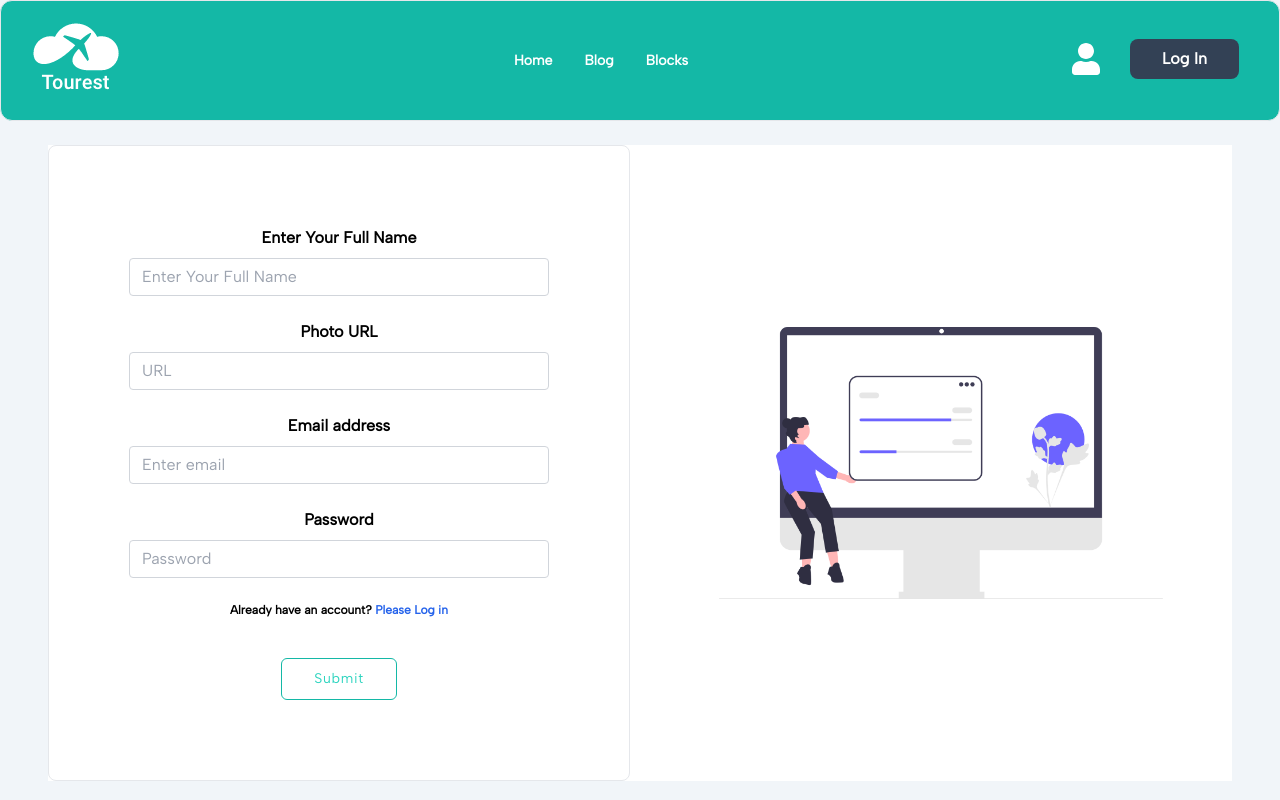
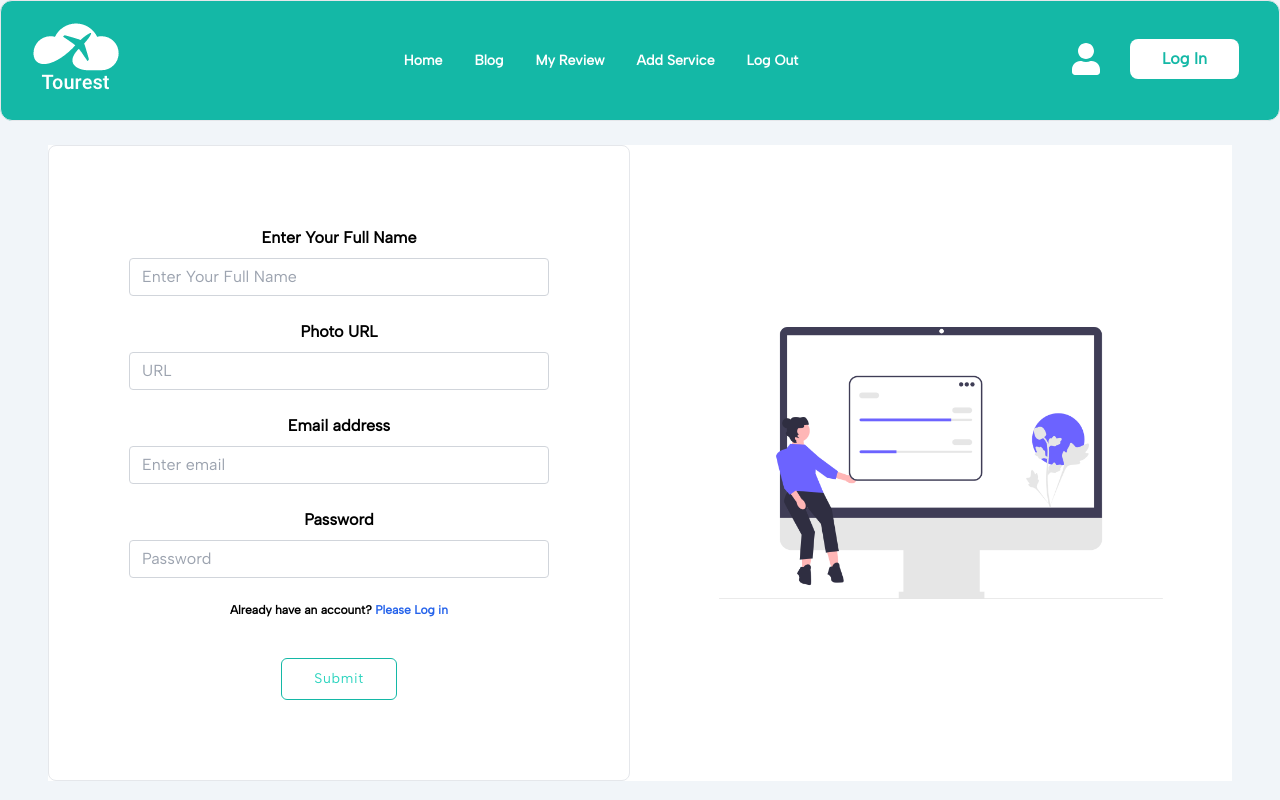
Before and after one commit to SaidurRahman10/TIMETOGO-CLIENT, a React (Create React App) app: page /register in a window 1280 px wide. Shown: the top 800 px of the page. Built offline with nearby package versions, Linux system fonts and the light colour scheme; no server answers.

Commit message:
add detail page of card

```diff
--- a/package.json
+++ b/package.json
@@ -14,6 +14,7 @@
     "react-photo-view": "^1.2.2",
     "react-router-dom": "^6.4.3",
     "react-scripts": "5.0.1",
+    "react-toastify": "^9.1.1",
     "web-vitals": "^2.1.4"
   },
   "scripts": {
--- a/src/Pages/AllPlace/AllPlace.js
+++ b/src/Pages/AllPlace/AllPlace.js
@@ -35,9 +35,10 @@ const AllPlace = ({allPlaces}) => {
               </div>
             </h3>
             <p className="text-slate-500 mb-7 text-base leading-relaxed">
-             {description.slice(0,130)}...
+             {description.slice(0,99)}...
             </p>
-         <Link
+            <div className='font-bold text-xl mb-5'>Tour Price: $ {price}</div>
+         <Link to={`/allPlace/${_id}`}
 
               className="text-white  hover:bg-transparent inline-block rounded-full border hover:border-teal-500 bg-teal-500 py-2 px-7 text-base font-medium transition hover:text-teal-500 "
             >
--- /dev/null
+++ b/src/Pages/AllPlace/SingelPlace.js
@@ -0,0 +1,72 @@
+import React from "react";
+import { FaStar, FaStarHalf } from "react-icons/fa";
+import { Link, useLoaderData } from "react-router-dom";
+import { ToastContainer, toast } from "react-toastify";
+import "react-toastify/dist/ReactToastify.css";
+import { PhotoProvider, PhotoView } from 'react-photo-view';
+import 'react-photo-view/dist/react-photo-view.css';
+
+const SingelPlace = () => {
+  const { title, img, description, price, rating, time } = useLoaderData();
+
+  const notify = () => toast("Thanks For Booking!");
+
+  return (
+    <div>
+      <div className="mb-10 overflow-hidden rounded-lg  grid grid-cols-1 md:grid-cols-2 gap-10 mx-5 mt-5">
+        <div>
+        <PhotoProvider>
+      <PhotoView src={img}>
+      <img src={img} className="w-full" alt="images" />
+      </PhotoView>
+    </PhotoProvider>
+          <h3>
+            <div className="text-dark hover:text-primary mb-4 block text-xl font-semibold sm:text-[22px] md:text-xl lg:text-[22px] xl:text-xl 2xl:text-[22px] mx-5 md:mx-0 mt-2">
+              {title}
+            </div>
+          </h3>
+          <div className="flex font-bold  mx-5 md:mx-0">
+            {rating}{" "}
+            <span className="flex ml-3 mt-">
+              <FaStar />
+              <FaStar />
+              <FaStar />
+              <FaStar />
+              <FaStarHalf />
+            </span>
+            <span>({rating})</span>
+          </div>
+          <p className="font-bold my-2 mx-5 md:mx-0">Total Hours: {time} H</p>
+          <h1 className="text-2xl font-extrabold  mb-3 mx-5 md:mx-0 ">
+            Price: ${price}
+          </h1>
+
+          <button
+            onClick={notify}
+            type="button"
+            className="items-start    text-white bg-gradient-to-r from-blue-500 via-blue-600 to-blue-700 hover:bg-gradient-to-br focus:ring-4 focus:outline-none focus:ring-blue-300 dark:focus:ring-blue-800 font-md rounded-lg text-md px-8 py-4 text-center  mb-2 mx-5 md:mx-0"
+          >
+            Book Now
+          </button>
+          <ToastContainer />
+        </div>
+        <div className="mx-5 md:mx-0">
+          <p className="text-5xl font-bolder underline my-3">Description:</p>
+          <p className="text-body-color mb-7 text-base leading-relaxed">
+            {description}
+          </p>
+
+          <Link
+            className="text-body-color hover:border-primary hover:bg-primary inline-block rounded-full border hover:border-black py-2 px-7 text-base font-medium transition hover:bg-white bg-teal-500 hover:text-black text-white"
+            to={`/allPlace`}
+          >
+            {" "}
+            Back To All Place
+          </Link>
+        </div>
+      </div>
+    </div>
+  );
+};
+
+export default SingelPlace;
--- a/src/Pages/Home/HeroSection/HeroSection.js
+++ b/src/Pages/Home/HeroSection/HeroSection.js
@@ -20,7 +20,9 @@ const HeroSection = () => {
 
                     <p className="mt-2 text-gray-500 ">Select a popular travel destination below to discover exclusive trips backed by our low price guarantee.</p>
 
-                    <button className="w-full tracking-wider px-6 py-2.5 mt-6 text-sm text-white  duration-300 transform bg-yellow-500 rounded-md lg:w-auto hover:bg-teal-500 focus:outline-none focus:bg-teal-500">Shop Now</button>
+                  <Link to='/allPlace'>
+                  <button className="w-full tracking-wider px-6 py-2.5 mt-6 text-sm text-white  duration-300 transform bg-yellow-500 rounded-md lg:w-auto hover:bg-teal-500 focus:outline-none focus:bg-teal-500">Book Now</button>
+                  </Link>
                    <Link to='/login'>
                    <button className='w-full tracking-wider px-8 py-2.5 mt-6 text-sm text-teal-400  duration-300 transform border border-teal-500 hover:text-white rounded-md lg:w-auto hover:bg-teal-500 focus:outline-none focus:bg-teal-500 ml-5'>Login</button>
                    </Link>
--- a/src/Pages/Home/HomeCard/HomeCard.js
+++ b/src/Pages/Home/HomeCard/HomeCard.js
@@ -5,7 +5,7 @@ import 'react-photo-view/dist/react-photo-view.css';
 import { Link } from 'react-router-dom';
 
 const HomeCard = ({place}) => {
-    const  {_id , img, title, description , price, rating} = place;
+    const  {_id , img, title, description , price} = place;
     return (
        <div>
 
@@ -33,8 +33,8 @@ const HomeCard = ({place}) => {
             <p className="text-slate-500 mb-3 text-base leading-relaxed">
              {description.slice(0,99)}...
             </p>
-            <div className='font-bold text-lg mb-5'>Tour Price: $ {price}</div>
-         <Link
+            <div className='font-bold text-xl mb-5'>Tour Price: $ {price}</div>
+            <Link to={`/place/${_id}`}
 
               className="text-white  hover:bg-transparent inline-block rounded-full border hover:border-teal-500 bg-teal-500 py-2 px-7 text-base font-medium transition hover:text-teal-500 "
             >
--- a/src/Pages/Shered/Header/Header.js
+++ b/src/Pages/Shered/Header/Header.js
@@ -59,8 +59,28 @@ const Header = () => {
         color="blue-gray"
         className="p-1 font-normal"
       >
-        <Link  className="flex items-center hover:text-lg duration-300 transform hover:text-amber-200 font-bold ">
-       Blocks
+        <Link to='myreview'  className="flex items-center hover:text-lg duration-300 transform hover:text-amber-200 font-bold ">
+       My Review
+        </Link>
+      </Typography>
+      <Typography
+        as="li"
+        variant="small"
+        color="blue-gray"
+        className="p-1 font-normal"
+      >
+        <Link to='/addservice'  className="flex items-center hover:text-lg duration-300 transform hover:text-amber-200 font-bold ">
+       Add Service
+        </Link>
+      </Typography>
+      <Typography
+        as="li"
+        variant="small"
+        color="blue-gray"
+        className="p-1 font-normal"
+      >
+        <Link onClick={handelLogOut}  className="flex items-center hover:text-lg duration-300 transform hover:text-amber-200 font-bold ">
+       Log Out
         </Link>
       </Typography>
 
@@ -111,7 +131,7 @@ const Header = () => {
                 <Link to="/login">
                   <button
                     type="button"
-                    className=" hidden md:block text-white font-bold  bg-slate-700  rounded-lg text-base px-8 py-2 text-center mr-2 mb-2"
+                    className=" hidden md:block text-teal-500 font-bold  bg-white  rounded-lg text-base px-8 py-2 text-center mr-2 mb-2"
                   >
                     Log In
                   </button>
@@ -161,7 +181,9 @@ const Header = () => {
       <MobileNav open={openNav}>
         {navList}
         <Button variant="gradient" size="sm" fullWidth className="mb-2">
-          <span>Buy Now</span>
+        <Link to='/allPlace'>
+                  <button className="w-full tracking-wider px-6 py-2.5 mt-6 text-sm text-white  duration-300 transform border bg-yellow-500 rounded-md lg:w-auto hover:border-white hover:bg-transparent focus:outline-none ">Book Now</button>
+                  </Link>
         </Button>
       </MobileNav>
     </Navbar>
--- a/src/Routes/Route/Route.jsx
+++ b/src/Routes/Route/Route.jsx
@@ -2,6 +2,7 @@ import { createBrowserRouter } from "react-router-dom";
 import Main from "../../Layout/Main";
 import AllPlace from "../../Pages/AllPlace/AllPlace";
 import AllPlacesShow from "../../Pages/AllPlace/AllPlacesShow";
+import SingelPlace from "../../Pages/AllPlace/SingelPlace";
 import Blog from "../../Pages/Blog/Blog";
 import ErrorPage from "../../Pages/ErrorPage/ErrorPage";
 
@@ -22,7 +23,9 @@ export const router = createBrowserRouter([
       { path: "/register", element: <Registration></Registration> },
       { path: "/login", element: <Login></Login> },
       { path: "/blog", element: <Blog></Blog> },
-      {path:"/allPlace",loader:()=> fetch('http://localhost:5000/allPlace'), element:<AllPlacesShow></AllPlacesShow>}
+      {path:"/allPlace",loader:()=> fetch('http://localhost:5000/allPlace'), element:<AllPlacesShow></AllPlacesShow>},
+      {path:'/place/:id',loader:({params})=>  fetch(`http://localhost:5000/place/${params.id}`) ,element:<SingelPlace></SingelPlace>},
+      {path:'/allPlace/:id',loader:({params})=>  fetch(`http://localhost:5000/allPlace/${params.id}`) ,element:<SingelPlace></SingelPlace>},
     ],
   },
   { path: "*", element: <ErrorPage></ErrorPage> },
```
Also changed, not shown: 1 other file (tests, documents, lock files or other folders).
